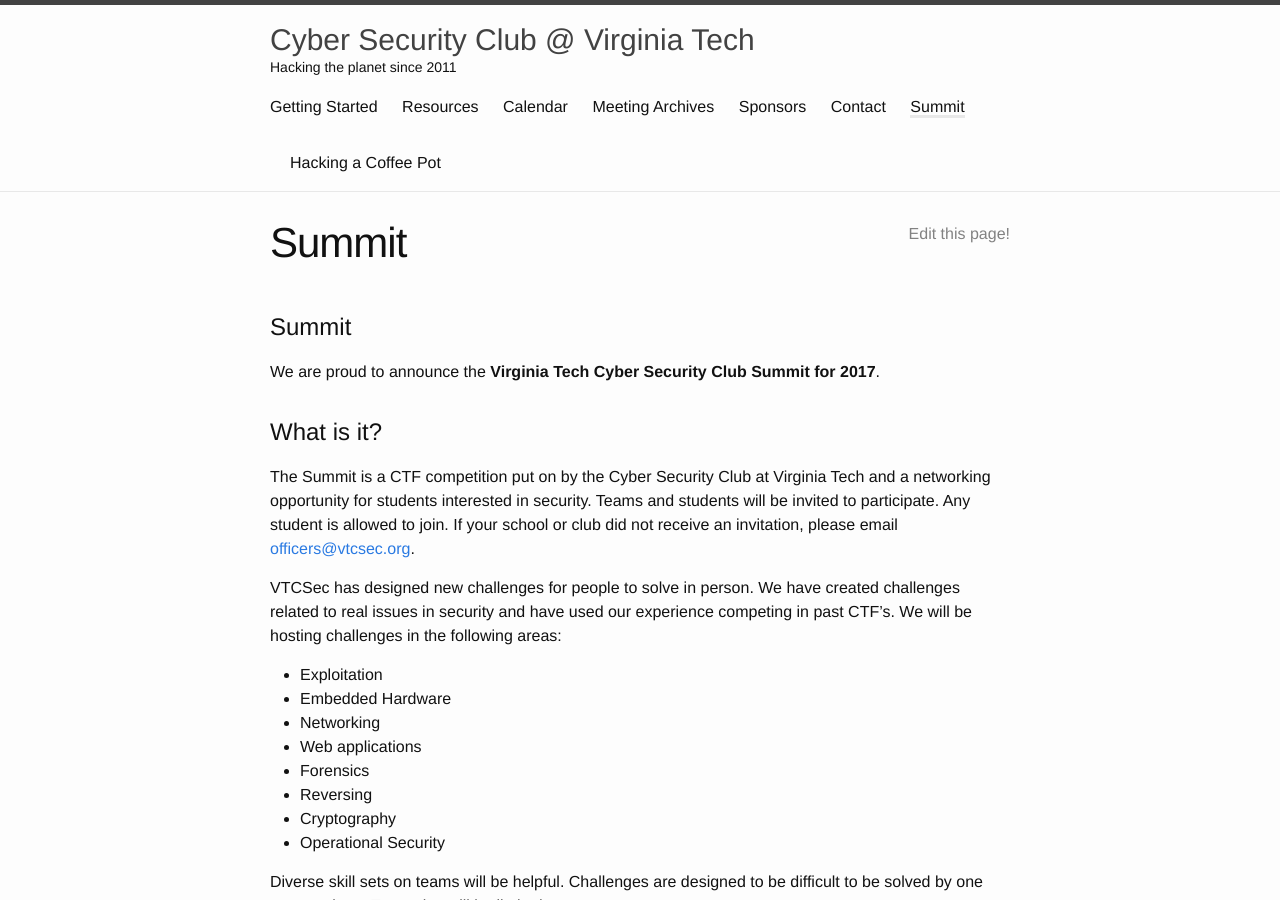
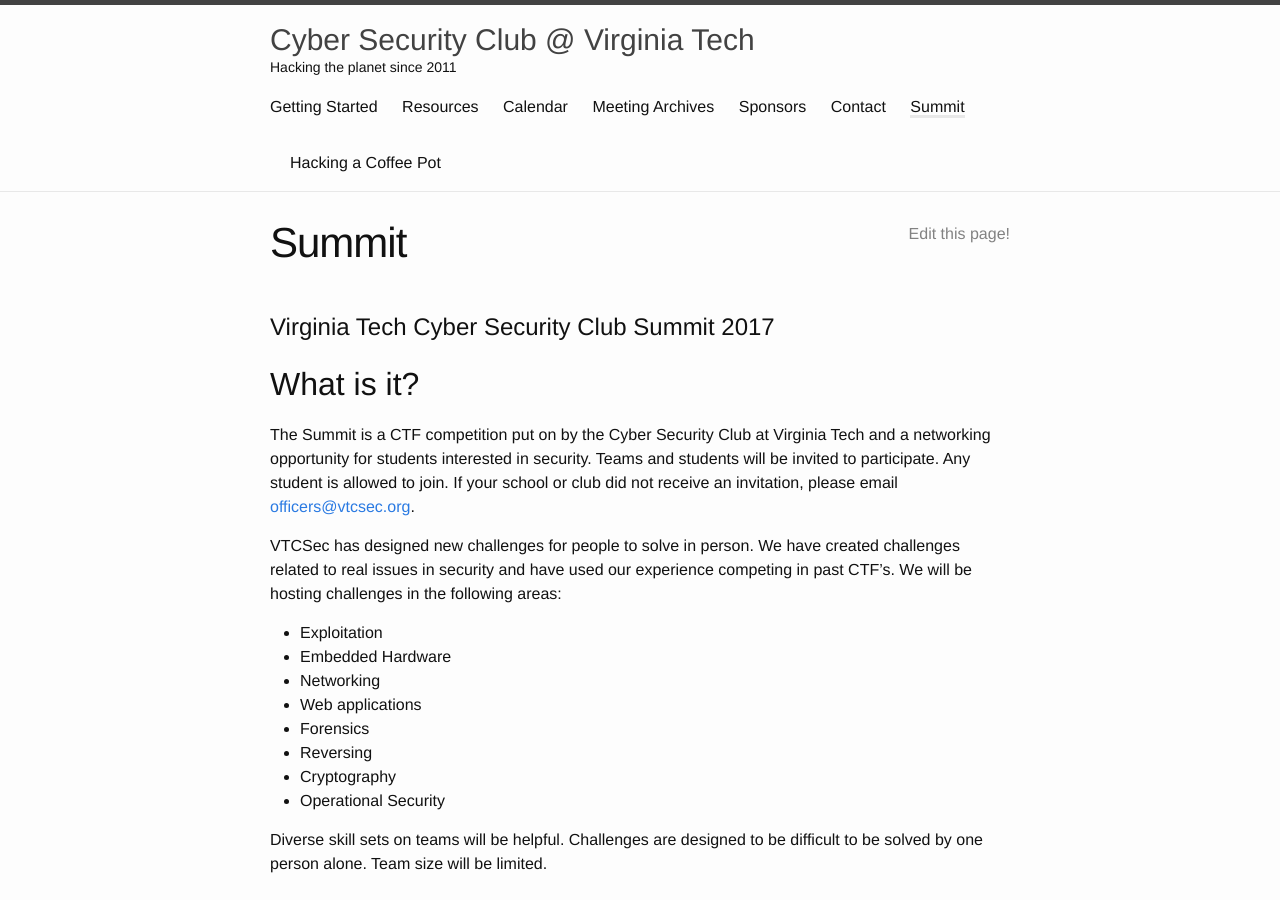
Before and after one commit to VTCSec/vtcsec.org, a Jekyll site: the page built from summit.md, in a window 1280 px wide and 900 px high. Built offline with Jekyll 4.4.1, drawn with Linux system fonts in a browser that asks for light colours.

Commit message:
Update summit.md

```diff
--- a/summit.md
+++ b/summit.md
@@ -5,10 +5,9 @@
 edit_link: true
 ---
 
-# Summit
-We are proud to announce the **Virginia Tech Cyber Security Club Summit for 2017**.
+# Virginia Tech Cyber Security Club Summit 2017
 
-# What is it?
+## What is it?
 
 The Summit is a CTF competition put on by the Cyber Security Club at Virginia Tech and a networking opportunity for students interested in security.
 Teams and students will be invited to participate.  Any student is allowed to join.  If your school or club
@@ -30,19 +29,19 @@
 Diverse skill sets on teams will be helpful.  Challenges are designed to be difficult to be solved by one person alone.
 Team size will be limited.
 
-# When and where is it?
+## When and where is it?
 
 It will be hosted at Virginia Tech on **March 25th**.  It will run all day.  Food and drink will be provided.
 Hotel rooms will be provided to those that have to travel too far to leave in the morning, please request these directly by email as soon as possible.
 
-# How do I sign up?
+## How do I sign up?
 
 Use [this form](https://goo.gl/forms/s87aDZc7ULibEvJI2) to sign up.  The registration deadline is **March 18th**; however, the longer you wait, the harder it will be for us to get lodging and food.
 
-# How can I help?
+## How can I help?
 Use [this form](https://goo.gl/forms/BrcxjnLMWVEHa7df2) to sign up to help make boxen for the competition. The deadline to sign up to contribute is **March 4th**. If you want to make boxen but need advice, talk to the officers at one of the meetings.
 
-# Schedule
+## Schedule
 
 {:.mbtablestyle}
 |  Time           |  Event                      |  Notes                                                       |
```
